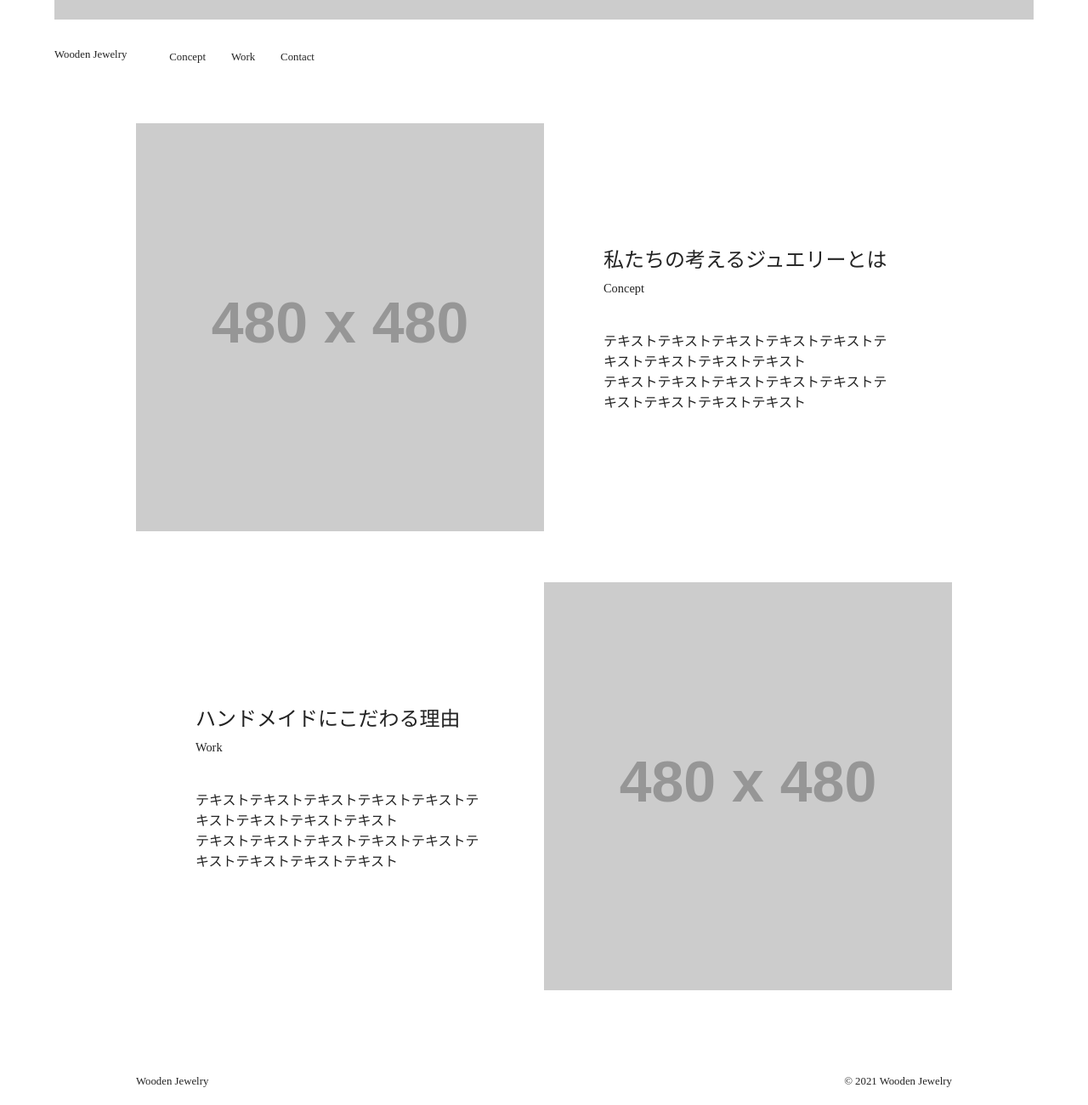
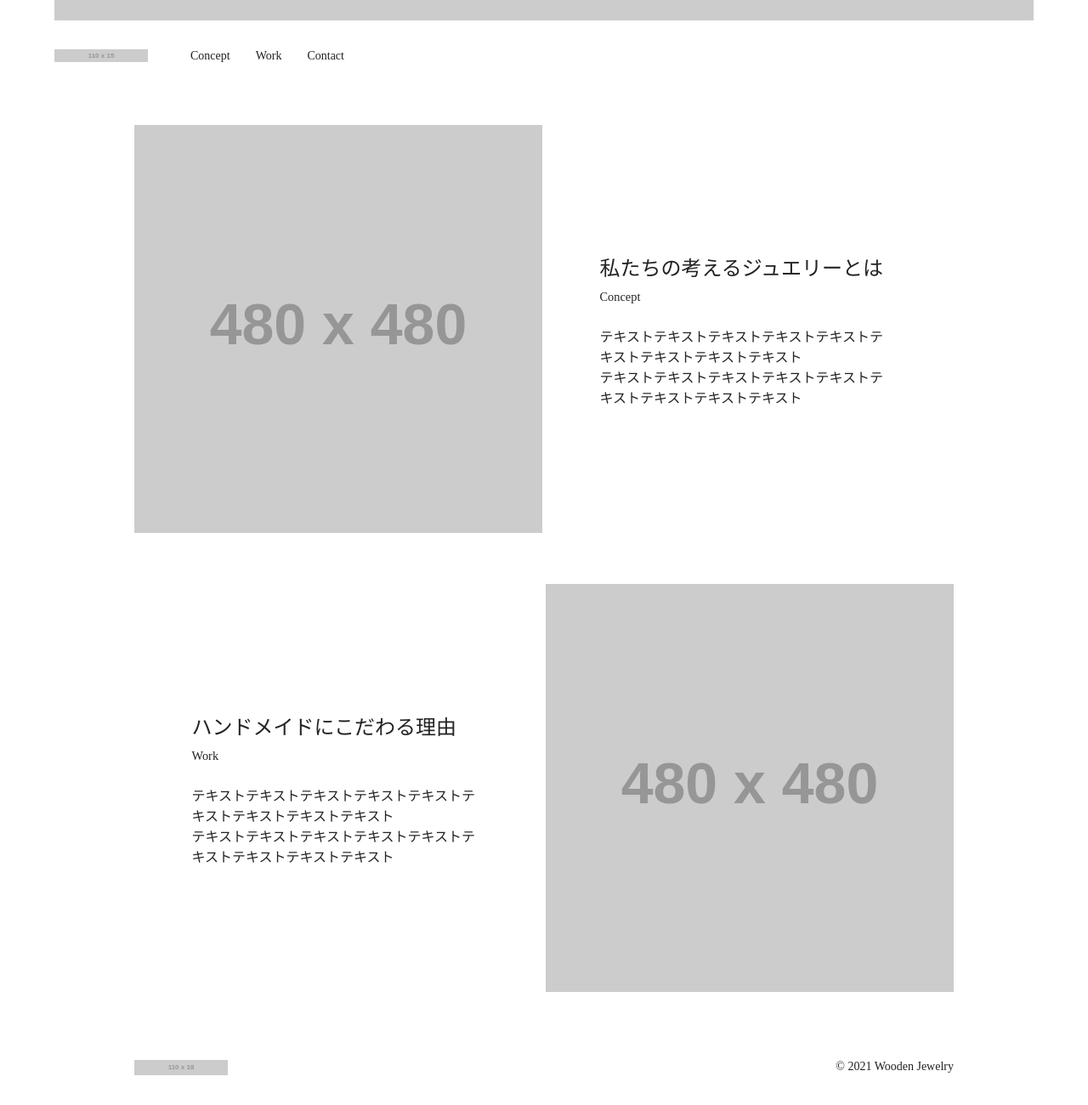
Before and after one commit to akkun016/CopySiteTasks, a website: page task3/index.html in a window 1280 px wide. Shown: the part 567-1867 px from the top of the page at 85% size. Drawn offline with Linux system fonts and the light colour scheme; placeholder pictures from the web are drawn by us.

Commit message:
task3_fix

```diff
--- a/task3/index.html
+++ b/task3/index.html
@@ -13,12 +13,16 @@
   </div>
   <header class="header1">
     <div class="header1__inner">
-      <p class="header1__inner__title">Wooden Jewelry</p>
-      <ul>
-        <li><a href="#">Concept</a></li>
-        <li><a href="#">Work</a></li>
-        <li><a href="#">Contact</a></li>
-      </ul>
+      <a href="#" class="header1__inner__title">
+        <img src="https://placehold.jp/110x15.png" alt="header-title">
+      </a>
+      <nav>
+        <ul>
+          <li><a href="#">Concept</a></li>
+          <li><a href="#">Work</a></li>
+          <li><a href="#">Contact</a></li>
+        </ul>
+      </nav>
     </div>
   </header>
   <div class="wrapper">
@@ -47,7 +51,7 @@
       </section>
     </main>
     <footer class="footer1">
-      <p class="footer1__title">Wooden Jewelry</p>
+      <img src="https://placehold.jp/110x18.png" alt="logo">
       <p class="footer1__copyright">© 2021 Wooden Jewelry</p>
     </footer>
   </div>
--- a/task3/sass/style.scss
+++ b/task3/sass/style.scss
@@ -19,7 +19,7 @@ div, h1, h2, h3, h4, h5, p, span {
 }
 
 .top-content {
-  margin-top: 50px;
+  margin-top: 4%;
   text-align: center;
   &__img {
     width: 90%;
@@ -33,16 +33,17 @@ div, h1, h2, h3, h4, h5, p, span {
     margin: 0 auto;
     display: flex;
     &__title {
-      font-size: 0.8rem;
+      width: 110px;
       margin-right: 50px;
     }
+    nav {
       ul {
         display: flex;
         li {
+          font-size: 0.875rem;
           list-style: none;
           margin-right: 30px;
           a {
-          font-size: 0.8rem;
             color: $main-color;
             text-decoration: none;
           }
@@ -53,16 +54,16 @@ div, h1, h2, h3, h4, h5, p, span {
       }
     }
   }
+}
 
 @mixin MainSection {
   display: flex;
-  justify-content: center;
   align-items: center;
   &__img {
     width: 50%;
   }
   &__explanation {
-    padding: 0 70px;
+    padding: 0 7%;
     h2 {
       font-size: 1.5rem;
       font-weight: normal;
@@ -73,7 +74,7 @@ div, h1, h2, h3, h4, h5, p, span {
     }
     &__text {
       font-size: 1rem;
-      margin-top: 40px;
+      margin-top: 25px;
     }
   }
 }
@@ -81,9 +82,9 @@ div, h1, h2, h3, h4, h5, p, span {
 .wrapper {
   max-width: 1000px;
   margin: 0 auto;
-  padding: 0 20px;
+  padding: 0 18px;
   .main1 {
-    margin-bottom: 100px;
+    margin-bottom: 80px;
     &__content1 {
       margin-bottom: 60px;
       @include MainSection;
@@ -96,11 +97,11 @@ div, h1, h2, h3, h4, h5, p, span {
     display: flex;
     justify-content: space-between;
     padding-bottom: 20px;
-    &__title {
-      font-size: 0.8rem;
+    img {
+      width: 110px;
     }
     &__copyright {
-      font-size: 0.8rem;
+      font-size: 0.875rem;
     }
   }
 }
```
Also changed, not shown: task3/css/style.css. Lines whose indentation alone changed are shown as unchanged.
